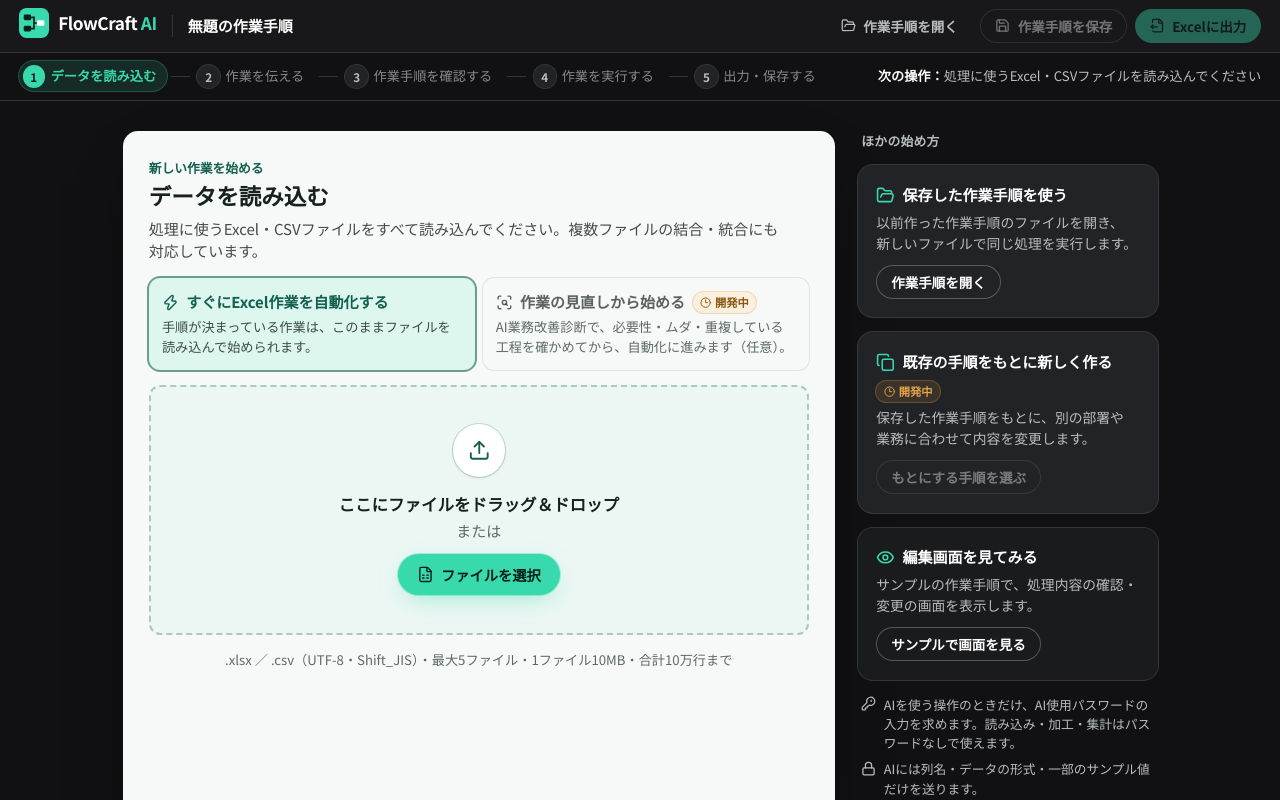
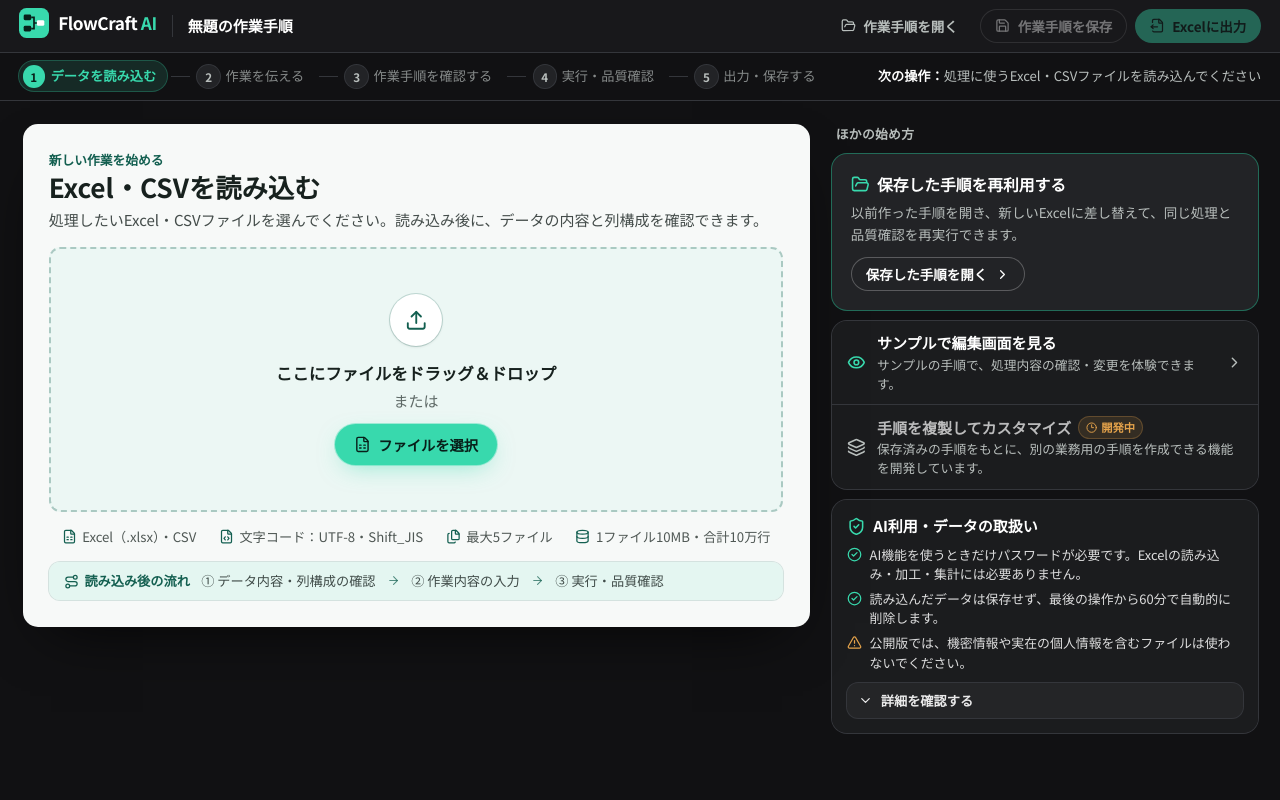
Before and after one commit to yukon2051-byteyu/FlowCraft_AI, a React (Vite) app in the folder frontend/: page /build in a window 1280 px wide. Built offline with nearby package versions, Linux system fonts and the light colour scheme.

Commit message:
STEP 1 load screen (plan A): direct upload, other ways to start, AI and data notice
Co-Authored-By: Claude Opus 5.5 <noreply@anthropic.com>

```diff
--- a/frontend/src/components/workspace/Stepper.tsx
+++ b/frontend/src/components/workspace/Stepper.tsx
@@ -4,7 +4,8 @@ import { Check } from 'lucide-react'
  * 作業の「段階」（設計書 §3）。現在地と次の操作が常に分かるようにする。
  * 作業手順の中の「処理ステップ」と混同しないよう、画面では「段階」と呼ぶ（用語集 T1）。
  */
-const STEPS = ['データを読み込む', '作業を伝える', '作業手順を確認する', '作業を実行する', '出力・保存する'] as const
+// 段階4は、実行と同時に品質検証（完了基準の評価・総合判定）を行うため「実行・品質確認」
+const STEPS = ['データを読み込む', '作業を伝える', '作業手順を確認する', '実行・品質確認', '出力・保存する'] as const
 
 /**
  * current：現在の段階の番号（1始まり）
--- a/frontend/src/components/workspace/UploadStart.tsx
+++ b/frontend/src/components/workspace/UploadStart.tsx
@@ -1,7 +1,6 @@
-import { ArrowRight, Clock3, Copy, Eye, FolderOpen, KeyRound, Lock, ScanSearch, Zap } from 'lucide-react'
+import { ArrowRight, ChevronDown, ChevronRight, CircleCheck, Database, Eye, FileCode, FileSpreadsheet, Files, FolderOpen, Layers, Route, ShieldCheck, TriangleAlert } from 'lucide-react'
 import type { LucideIcon } from 'lucide-react'
 import { isAvailable } from '../../content/featureStatus'
-import type { FeatureKey } from '../../content/featureStatus'
 import { DevBadge } from '../ui/DevBadge'
 import { useCallback, useEffect, useState } from 'react'
 import { ApiError, hasSession } from '../../api/client'
@@ -186,16 +185,36 @@ export function UploadStart({ onShowSample, onFileCountChange, onDefine, onOpenS
     <>
       <div className="min-h-0 flex-1 overflow-y-auto">
         {!hasAny ? (
-          <div className="mx-auto grid max-w-6xl gap-6 px-6 py-8 lg:grid-cols-[minmax(0,1fr)_20rem]">
-            <section className="light-panel space-y-4 rounded-2xl p-7 shadow-[0_24px_60px_-28px_rgba(0,0,0,0.9)]">
+          // A案：左（約65%）＝ファイルを読み込む主操作、右（約35%）＝ほかの始め方。左右の上端をそろえ、高さはそろえない
+          <div className="mx-auto grid max-w-[1400px] items-start gap-6 px-6 py-6 lg:grid-cols-[minmax(0,1.85fr)_minmax(0,1fr)]">
+            <section className="light-panel space-y-4 rounded-2xl p-6 shadow-[0_24px_60px_-28px_rgba(0,0,0,0.9)] sm:p-7" aria-label="Excel・CSVを読み込む">
               <div>
                 <p className="text-[0.85rem] font-bold text-forest">新しい作業を始める</p>
-                <h1 className="mt-0.5 text-[1.5rem] font-bold">データを読み込む</h1>
-                <p className="mt-1.5 text-ink/80">処理に使うExcel・CSVファイルをすべて読み込んでください。複数ファイルの結合・統合にも対応しています。</p>
+                <h1 className="mt-0.5 text-[1.75rem] leading-tight font-bold">Excel・CSVを読み込む</h1>
+                <p className="mt-1.5 text-ink/80">処理したいExcel・CSVファイルを選んでください。読み込み後に、データの内容と列構成を確認できます。</p>
               </div>
-              <RouteChooser />
               <Dropzone onFiles={addFiles} />
-              <p className="text-center text-[0.88rem] text-muted">.xlsx ／ .csv（UTF-8・Shift_JIS）・最大5ファイル・1ファイル10MB・合計10万行まで</p>
+              <ul className="flex flex-wrap justify-center gap-x-6 gap-y-1.5 text-[0.88rem] text-ink/75" aria-label="対応形式と上限">
+                {LIMITS.map((l) => (
+                  <li key={l.text} className="flex items-center gap-1.5">
+                    <l.icon className="size-4 shrink-0 text-forest" aria-hidden />
+                    {l.text}
+                  </li>
+                ))}
+              </ul>
+              {/* 上部の5つの段階を置き換えるものではない。初めての人に、読み込んだ後の流れを1行で示す */}
+              <p className="flex flex-wrap items-center gap-x-3 gap-y-1 rounded-xl bg-mint-soft/70 px-4 py-2.5 text-[0.88rem] ring-1 ring-forest/15" aria-label="読み込み後の流れ">
+                <span className="flex items-center gap-1.5 font-bold text-forest">
+                  <Route className="size-4" aria-hidden />
+                  読み込み後の流れ
+                </span>
+                {NEXT_FLOW.map((t, i) => (
+                  <span key={t} className="flex items-center gap-x-3 text-ink/80">
+                    {i > 0 && <ArrowRight className="size-3.5 text-forest/70" aria-hidden />}
+                    {t}
+                  </span>
+                ))}
+              </p>
               {notices}
             </section>
             <SideCards onShowSample={onShowSample} onOpenSaved={onOpenSaved} />
@@ -262,108 +281,119 @@ export function UploadStart({ onShowSample, onFileCountChange, onDefine, onOpenS
   )
 }
 
+/** 対応形式と上限（サーバーの設定 backend/app/config.py と同じ） */
+const LIMITS: { icon: LucideIcon; text: string }[] = [
+  { icon: FileSpreadsheet, text: 'Excel（.xlsx）・CSV' },
+  { icon: FileCode, text: '文字コード：UTF-8・Shift_JIS' },
+  { icon: Files, text: '最大5ファイル' },
+  { icon: Database, text: '1ファイル10MB・合計10万行' },
+]
+
+const NEXT_FLOW = ['① データ内容・列構成の確認', '② 作業内容の入力', '③ 実行・品質確認']
+
 /**
- * 始め方の2つのルート（AI業務改善診断は任意）。
- *   A. すぐにExcel作業を自動化する：このままファイルを読み込む
- *   B. 作業の見直しから始める：AI業務改善診断（開発中のため選べない。見せかけの画面は作らない）
- * どちらを選んでも、同じ処理エンジンと同じ品質の確認を使う。途中で切り替えても、読み込んだファイルや作った手順は残す。
+ * 右側「ほかの始め方」。保存した手順の再利用を最も目立たせ、ほかはコンパクトな行にする。
+ * 開始方法を選ぶ大きなカード（すぐに自動化する／作業の見直しから始める）はこの画面に出さない
+ * （AI業務改善診断の機能と設定 featureStatus.kaizen は残す。将来、別の導線から始められるようにする）。
  */
-function RouteChooser() {
-  const kaizenReady = isAvailable('kaizen')
+function SideCards({ onShowSample, onOpenSaved }: { onShowSample: () => void; onOpenSaved?: () => void }) {
+  const deriveReady = isAvailable('derive')
   return (
-    <div role="radiogroup" aria-label="始め方" className="grid gap-2 sm:grid-cols-2">
-      <div role="radio" aria-checked="true" className="rounded-xl bg-mint-soft p-3.5 ring-2 ring-forest/60">
-        <p className="flex items-center gap-2 font-bold text-forest">
-          <Zap className="size-4.5" aria-hidden />
-          すぐにExcel作業を自動化する
-        </p>
-        <p className="mt-1 text-[0.88rem] text-ink/80">手順が決まっている作業は、このままファイルを読み込んで始められます。</p>
-      </div>
-      <div
-        role="radio"
-        aria-checked="false"
-        aria-disabled={!kaizenReady}
-        title={kaizenReady ? undefined : 'AI業務改善診断は開発中のため、まだ選べません'}
-        className="rounded-xl bg-card p-3.5 ring-1 ring-line"
-      >
-        <p className="flex flex-wrap items-center gap-2 font-bold text-ink/70">
-          <ScanSearch className="size-4.5" aria-hidden />
-          作業の見直しから始める
-          <DevBadge feature="kaizen" tone="light" />
-        </p>
-        <p className="mt-1 text-[0.88rem] text-muted">AI業務改善診断で、必要性・ムダ・重複している工程を確かめてから、自動化に進みます（任意）。</p>
-      </div>
-    </div>
-  )
-}
+    <aside className="space-y-3" aria-label="ほかの始め方">
+      <p className="px-1 text-[0.85rem] font-bold tracking-wide text-subtle">ほかの始め方</p>
 
-function SideCards({ onShowSample, onOpenSaved }: { onShowSample: () => void; onOpenSaved?: () => void }) {
-  return (
-    <aside className="space-y-4" aria-label="ほかの始め方">
-      <p className="px-1 text-[0.85rem] font-bold tracking-wide text-subtle">ほかの始め方</p>
-      <StartCard
-        icon={FolderOpen}
-        title="保存した作業手順を使う"
-        body="以前作った作業手順のファイルを開き、新しいファイルで同じ処理を実行します。"
-        action="作業手順を開く"
-        feature="saveReuse"
-        onClick={onOpenSaved}
-      />
-      <StartCard
-        icon={Copy}
-        title="既存の手順をもとに新しく作る"
-        body="保存した作業手順をもとに、別の部署や業務に合わせて内容を変更します。"
-        action="もとにする手順を選ぶ"
-        feature="derive"
-      />
-      <div className="rounded-2xl bg-panel/60 p-5 ring-1 ring-edge">
-        <h2 className="flex items-center gap-2 font-bold text-white">
-          <Eye className="size-5 text-mint" aria-hidden />
-          編集画面を見てみる
+      <div className="rounded-2xl bg-panel p-5 ring-1 ring-mint/45 transition hover:ring-mint/70">
+        <h2 className="flex items-center gap-2 text-[1.05rem] font-bold text-white">
+          <FolderOpen className="size-5 shrink-0 text-mint" aria-hidden />
+          保存した手順を再利用する
         </h2>
-        <p className="mt-1.5 text-[0.92rem] text-subtle">サンプルの作業手順で、処理内容の確認・変更の画面を表示します。</p>
+        <p className="mt-1.5 text-[0.9rem] leading-relaxed text-subtle">以前作った手順を開き、新しいExcelに差し替えて、同じ処理と品質確認を再実行できます。</p>
         <div className="mt-3">
-          <Button variant="outlineDark" size="sm" onClick={onShowSample}>
-            サンプルで画面を見る
+          {/* ヘッダーの「作業手順を開く」と同じダイアログを開く */}
+          <Button variant="outlineDark" size="sm" disabled={!onOpenSaved} onClick={onOpenSaved}>
+            保存した手順を開く
+            <ChevronRight className="size-4" aria-hidden />
           </Button>
         </div>
       </div>
 
-      <ul className="space-y-2 px-1 text-[0.85rem] text-subtle">
-        <li className="flex gap-2">
-          <KeyRound className="mt-0.5 size-4 shrink-0" aria-hidden />
-          AIを使う操作のときだけ、AI使用パスワードの入力を求めます。読み込み・加工・集計はパスワードなしで使えます。
-        </li>
-        <li className="flex gap-2">
-          <Lock className="mt-0.5 size-4 shrink-0" aria-hidden />
-          AIには列名・データの形式・一部のサンプル値だけを送ります。
-        </li>
-        <li className="flex gap-2">
-          <Clock3 className="mt-0.5 size-4 shrink-0" aria-hidden />
-          読み込んだデータは保存せず、60分で自動的に削除します。
-        </li>
-      </ul>
+      <div className="divide-y divide-edge rounded-2xl bg-panel/60 ring-1 ring-edge">
+        <button type="button" onClick={onShowSample} className="group flex w-full items-center gap-3 rounded-t-2xl px-4 py-3 text-left transition hover:bg-white/5 focus-visible:outline-2 focus-visible:outline-mint">
+          <Eye className="size-5 shrink-0 text-mint" aria-hidden />
+          <span className="min-w-0 flex-1">
+            <span className="block font-bold text-white">サンプルで編集画面を見る</span>
+            <span className="block text-[0.85rem] text-subtle">サンプルの手順で、処理内容の確認・変更を体験できます。</span>
+          </span>
+          <ChevronRight className="size-4.5 shrink-0 text-subtle transition group-hover:translate-x-0.5 group-hover:text-white" aria-hidden />
+        </button>
+        {/* 開発中：押せるように見せない（矢印・ホバーの表現をつけない） */}
+        <div className="flex items-center gap-3 px-4 py-3" aria-disabled={!deriveReady} title={deriveReady ? undefined : 'この機能は開発中のため、まだ使えません'}>
+          <Layers className="size-5 shrink-0 text-subtle" aria-hidden />
+          <span className="min-w-0 flex-1">
+            <span className="flex flex-wrap items-center gap-2 font-bold text-white/70">
+              手順を複製してカスタマイズ
+              <DevBadge feature="derive" />
+            </span>
+            <span className="block text-[0.85rem] text-subtle">保存済みの手順をもとに、別の業務用の手順を作成できる機能を開発しています。</span>
+          </span>
+        </div>
+      </div>
+
+      <AiAndData />
     </aside>
   )
 }
 
-function StartCard({ icon: Icon, title, body, action, feature, onClick }: { icon: LucideIcon; title: string; body: string; action: string; feature: FeatureKey; onClick?: () => void }) {
-  const ready = isAvailable(feature)
+/**
+ * AI利用・データの取扱い。実装と一致することだけを書く：
+ * - 読み込んだデータはサーバーのメモリ上にだけ置き、最後の操作から60分で削除する（backend/app/sessions/store.py・config.py）
+ * - AI機能は開発中で、今はAIに何も送信していない。送る情報は設計（docs/ai-auth-design.md）として書く
+ */
+function AiAndData() {
   return (
-    <div className="rounded-2xl bg-panel p-5 ring-1 ring-edge">
-      <div className="flex flex-wrap items-center gap-2">
-        <h2 className="flex items-center gap-2 font-bold text-white">
-          <Icon className="size-5 text-mint" aria-hidden />
-          {title}
-        </h2>
-        <DevBadge feature={feature} />
-      </div>
-      <p className="mt-1.5 text-[0.92rem] text-subtle">{body}</p>
-      <div className="mt-3">
-        <Button variant="outlineDark" size="sm" disabled={!ready || !onClick} onClick={onClick} title={ready ? undefined : 'この機能は開発中のため、まだ使えません'}>
-          {action}
-        </Button>
-      </div>
-    </div>
+    <section className="rounded-2xl bg-panel/60 p-4 ring-1 ring-edge" aria-label="AI利用・データの取扱い">
+      <h2 className="flex items-center gap-2 font-bold text-white">
+        <ShieldCheck className="size-5 shrink-0 text-mint" aria-hidden />
+        AI利用・データの取扱い
+      </h2>
+      <ul className="mt-2 space-y-1.5 text-[0.86rem] text-white/85">
+        <li className="flex gap-2">
+          <CircleCheck className="mt-0.5 size-4 shrink-0 text-mint" aria-hidden />
+          AI機能を使うときだけパスワードが必要です。Excelの読み込み・加工・集計には必要ありません。
+        </li>
+        <li className="flex gap-2">
+          <CircleCheck className="mt-0.5 size-4 shrink-0 text-mint" aria-hidden />
+          読み込んだデータは保存せず、最後の操作から60分で自動的に削除します。
+        </li>
+        <li className="flex gap-2">
+          <TriangleAlert className="mt-0.5 size-4 shrink-0 text-warning" aria-hidden />
+          公開版では、機密情報や実在の個人情報を含むファイルは使わないでください。
+        </li>
+      </ul>
+      <details className="group mt-3 rounded-xl bg-white/4 ring-1 ring-edge">
+        <summary className="flex cursor-pointer list-none items-center gap-2 px-3 py-2 text-[0.88rem] font-bold text-white/90 hover:text-white focus-visible:outline-2 focus-visible:outline-mint [&::-webkit-details-marker]:hidden">
+          <ChevronDown className="size-4 transition group-open:rotate-180" aria-hidden />
+          詳細を確認する
+        </summary>
+        <dl className="space-y-2.5 px-3 pt-1 pb-3 text-[0.84rem] leading-relaxed">
+          <div>
+            <dt className="font-bold text-white/90">AI使用パスワードが必要になる操作</dt>
+            <dd className="text-subtle">AIによる作業手順の作成と、改善の提案（どちらも開発中）。AIを使う操作のときにだけ入力を求めます。</dd>
+          </div>
+          <div>
+            <dt className="font-bold text-white/90">AIに送る情報</dt>
+            <dd className="text-subtle">AI機能は開発中で、現在はAIに何も送信していません。完成後は、列名・データの形式・一部のサンプル値だけを送り、個人情報と思われる列の値は送信前に伏せる設計です。</dd>
+          </div>
+          <div>
+            <dt className="font-bold text-white/90">ファイルの一時保存と削除</dt>
+            <dd className="text-subtle">読み込んだファイルはサーバーのメモリ上にだけ置き、ディスクには保存しません。最後の操作から60分で、データごと自動的に削除します。保存した作業手順には、業務データやファイルの中身は含まれません。</dd>
+          </div>
+          <div>
+            <dt className="font-bold text-white/90">ご利用上の注意</dt>
+            <dd className="text-subtle">パスワード付きのExcel、マクロ（VBA）の実行には対応していません。</dd>
+          </div>
+        </dl>
+      </details>
+    </section>
   )
 }
--- a/frontend/src/components/workspace/data/Dropzone.tsx
+++ b/frontend/src/components/workspace/data/Dropzone.tsx
@@ -49,7 +49,7 @@ export function Dropzone({ onFiles, disabled = false, disabledReason, compact =
       onDrop={onDrop}
       onDragOver={onDragOver}
       onDragLeave={() => setOver(false)}
-      className={`rounded-xl border-2 border-dashed text-center transition-colors ${frame} ${compact ? 'px-4 py-5' : 'px-6 py-10'}`}
+      className={`rounded-xl border-2 border-dashed text-center transition-colors ${frame} ${compact ? 'px-4 py-5' : 'px-6 py-12'}`}
     >
       <input
         ref={input}
```
Also changed, not shown: 3 other files (tests, documents, lock files or other folders).
